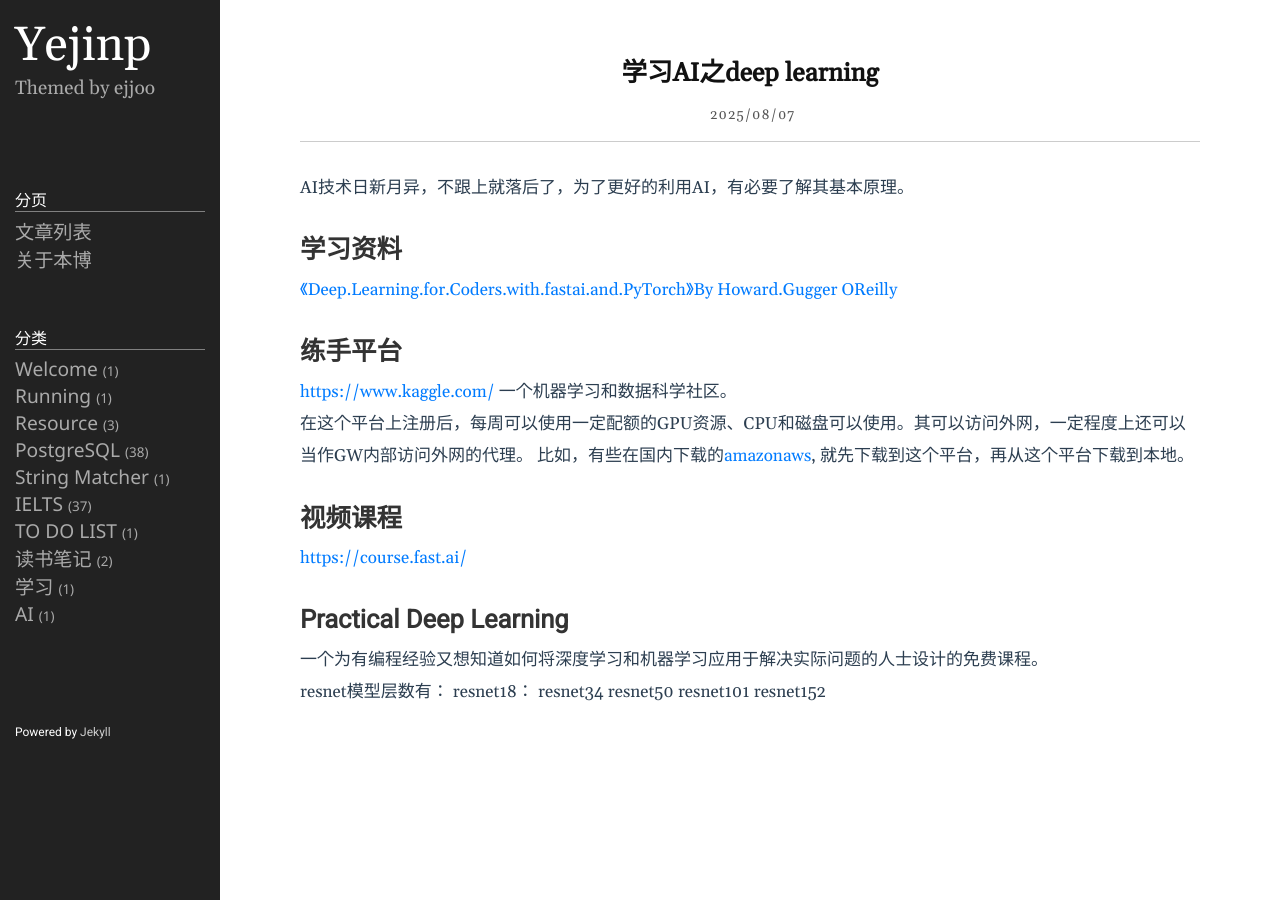
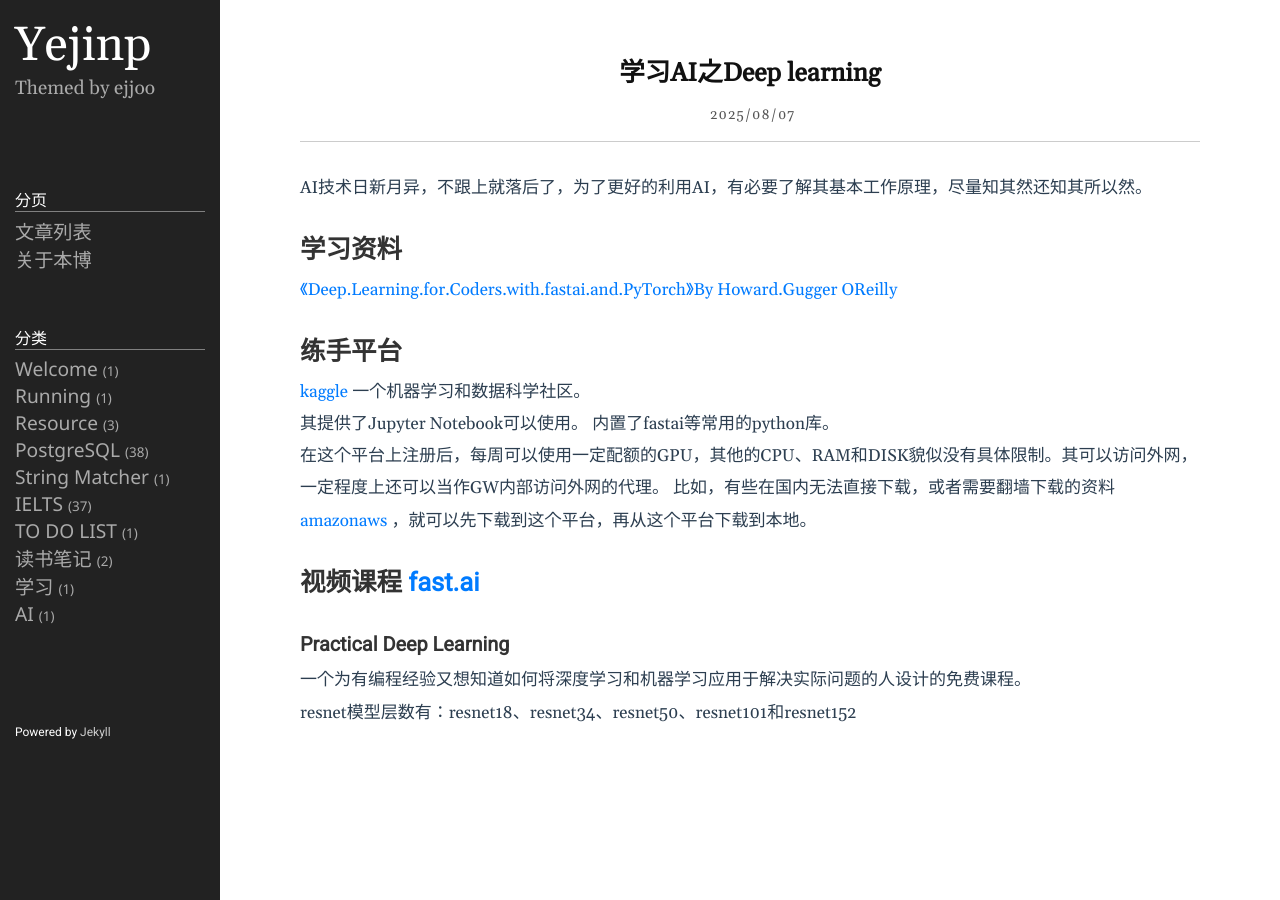
Before and after one commit to yejinp/yejinp.github.io, a Jekyll site: the page built from _posts/2025-08-07-学习AI.markdown, in a window 1280 px wide. Built offline with Jekyll 4.4.1, drawn with Linux system fonts in a browser that asks for light colours.

Commit message:
更新格式，添加部分内容

```diff
--- a/_posts/2025-08-07-学习AI.markdown
+++ b/_posts/2025-08-07-学习AI.markdown
@@ -1,29 +1,27 @@
 ---
 layout: post
-title: 学习AI之deep learning
+title: 学习AI之Deep learning
 date: 2025-08-07 22:20:23 +0800
 category: AI
 ---
 
-AI技术日新月异，不跟上就落后了，为了更好的利用AI，有必要了解其基本原理。
+AI技术日新月异，不跟上就落后了，为了更好的利用AI，有必要了解其基本工作原理，尽量知其然还知其所以然。
 
 ## 学习资料
 [《Deep.Learning.for.Coders.with.fastai.and.PyTorch》By Howard.Gugger OReilly](https://www.amazon.com/Deep-Learning-Coders-fastai-PyTorch/dp/1492045527)
 
 ## 练手平台
-[https://www.kaggle.com/](https://www.kaggle.com/)
+[kaggle](https://www.kaggle.com/)
 一个机器学习和数据科学社区。
 
-在这个平台上注册后，每周可以使用一定配额的GPU资源、CPU和磁盘可以使用。其可以访问外网，一定程度上还可以当作GW内部访问外网的代理。
-比如，有些在国内下载的[amazonaws](https://s3.amazonaws.com/fast-ai-imageclas/oxford-iiit-pet.tgz), 就先下载到这个平台，再从这个平台下载到本地。
-## 视频课程
-[https://course.fast.ai/](https://course.fast.ai/)
-## Practical Deep Learning
-一个为有编程经验又想知道如何将深度学习和机器学习应用于解决实际问题的人士设计的免费课程。
+其提供了Jupyter Notebook可以使用。
+内置了fastai等常用的python库。
 
-resnet模型层数有：
-resnet18：
-resnet34
-resnet50
-resnet101
-resnet152
+在这个平台上注册后，每周可以使用一定配额的GPU，其他的CPU、RAM和DISK貌似没有具体限制。其可以访问外网，一定程度上还可以当作GW内部访问外网的代理。
+比如，有些在国内无法直接下载，或者需要翻墙下载的资料  [amazonaws](https://s3.amazonaws.com/fast-ai-imageclas/oxford-iiit-pet.tgz)  ，就可以先下载到这个平台，再从这个平台下载到本地。
+## 视频课程 [fast.ai](https://course.fast.ai/)
+### Practical Deep Learning
+一个为有编程经验又想知道如何将深度学习和机器学习应用于解决实际问题的人设计的免费课程。
+
+
+resnet模型层数有：resnet18、resnet34、resnet50、resnet101和resnet152
```
